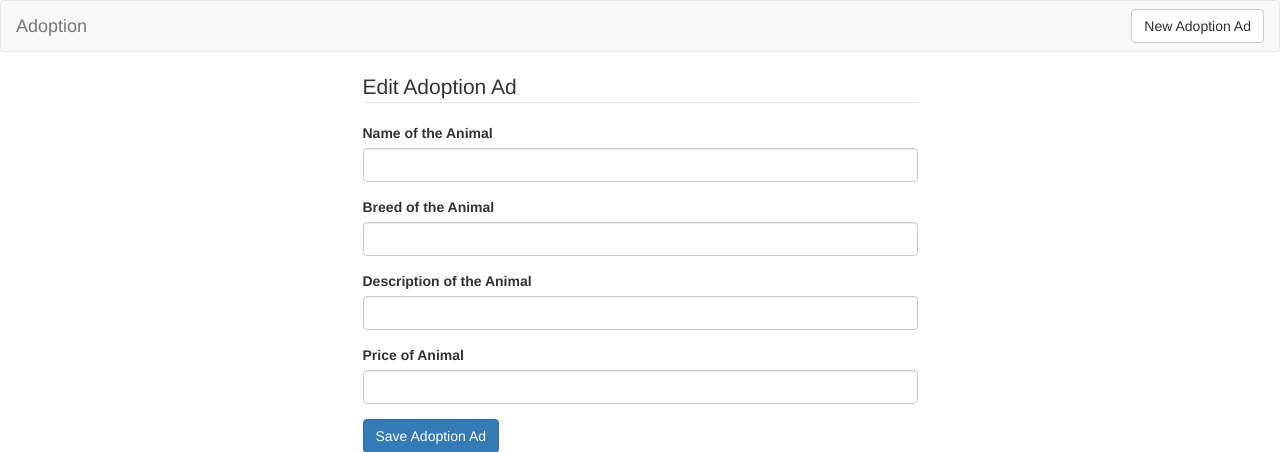
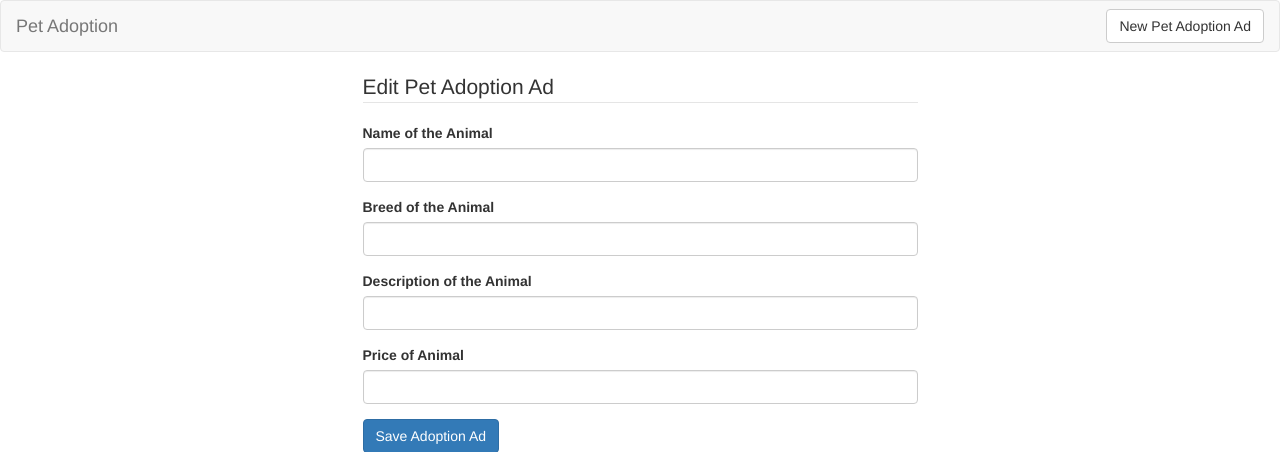
Before and after one commit to squeaky1273/adoption_contractor_project, a Flask app: page /adoptions/new in a window 1280 px wide. Shown: the top 452 px of the page. Run offline with Flask 2, Linux system fonts and the light colour scheme; some libraries are stand-ins or nearby versions.

Commit message:
clarified type of adoptions

```diff
--- a/templates/adoptions_edit.html
+++ b/templates/adoptions_edit.html
@@ -9,7 +9,7 @@
             {% include 'partials/adoptions_form.html' %}
             <!-- BUTTON -->
             <div class='form-group'>
-                <button class='btn btn-primary' type='submit'>Save Adoption Ad</button>
+                <button class='btn btn-primary' type='submit'>Save Pet Adoption Ad</button>
             </div>
         </form>
     </div>
--- a/templates/partials/adoptions_form.html
+++ b/templates/partials/adoptions_form.html
@@ -1,5 +1,5 @@
 <fieldset>
-        <legend>Edit Adoption Ad</legend>
+        <legend>Edit Pet Adoption Ad</legend>
         <!-- TITLE -->
         <div class='form-group'>
             <label for='adoption-title'>Name of the Animal</label><br>
--- a/templates/partials/navbar.html
+++ b/templates/partials/navbar.html
@@ -4,11 +4,11 @@
     <div class='container-fluid'>
         <div class='navbar-header'>
             <a class='navbar-brand' href='/'>
-                Adoption
+                Pet Adoption
             </a>
         </div>
         <div class='pull-right'>
-            <a href='/adoptions/new' class='btn btn-default navbar-btn'>New Adoption Ad</a>
+            <a href='/adoptions/new' class='btn btn-default navbar-btn'>New Pet Adoption Ad</a>
         </div>
     </div>
 </nav>
```
